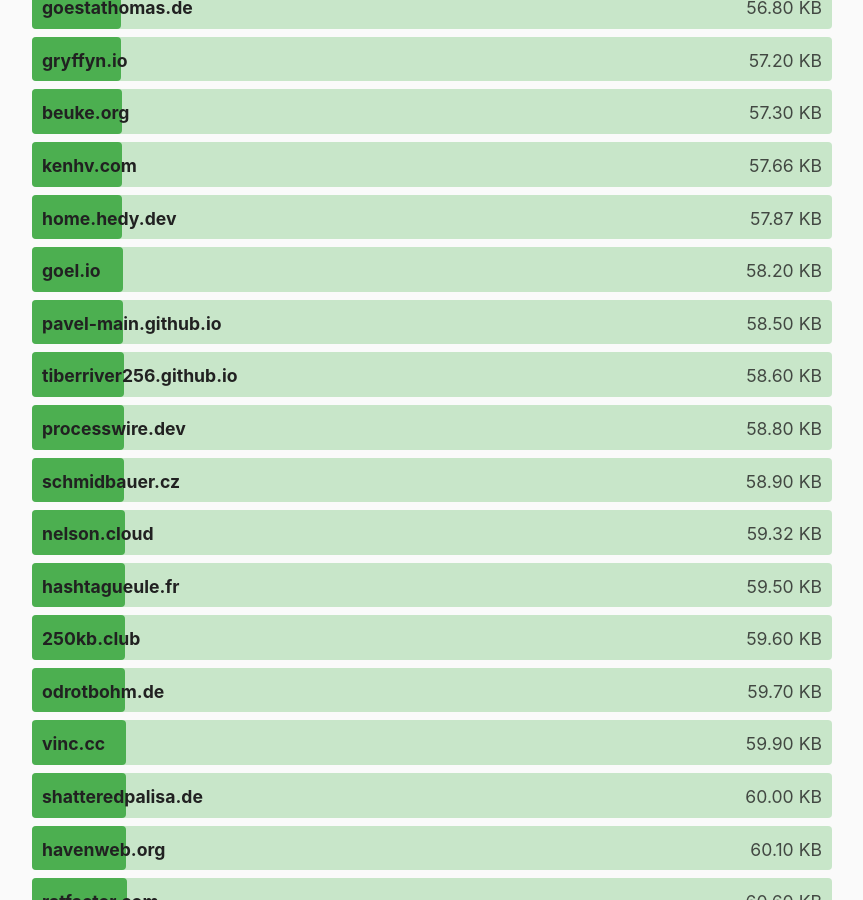
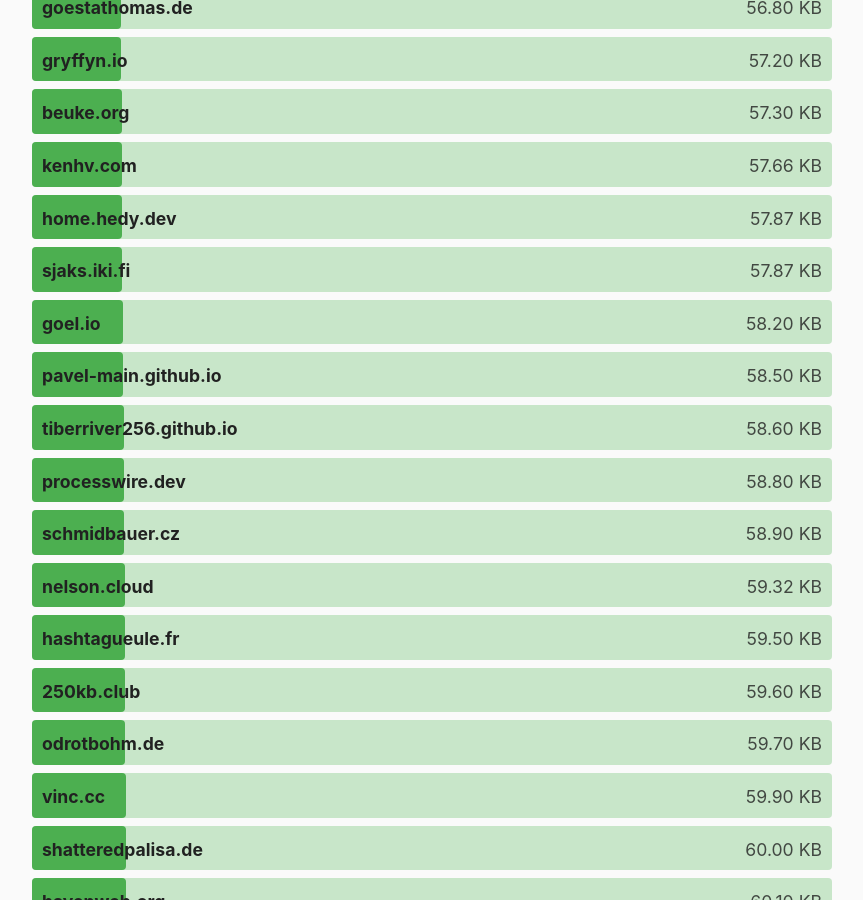
Before and after one commit to kevquirk/512kb.club, a Jekyll site: the page built from index.md, in a window 1280 px wide and 900 px high, scrolled down 20362 px. Shown: the whole window, without its empty margins (208-1071 px from the left). Built offline with Jekyll 4.4.1, drawn with Linux system fonts in a browser that asks for light colours.

Commit message:
Add sjaks.iki.fi

```diff
--- a/_data/sites.yml
+++ b/_data/sites.yml
@@ -4417,3 +4417,8 @@
   url: https://zwieratko.sk/
   size: 28.07
   last_checked: 2024-02-11
+
+- domain: sjaks.iki.fi
+  url: https://sjaks.iki.fi/
+  size: 57.87
+  last_checked: 2024-03-11
```
